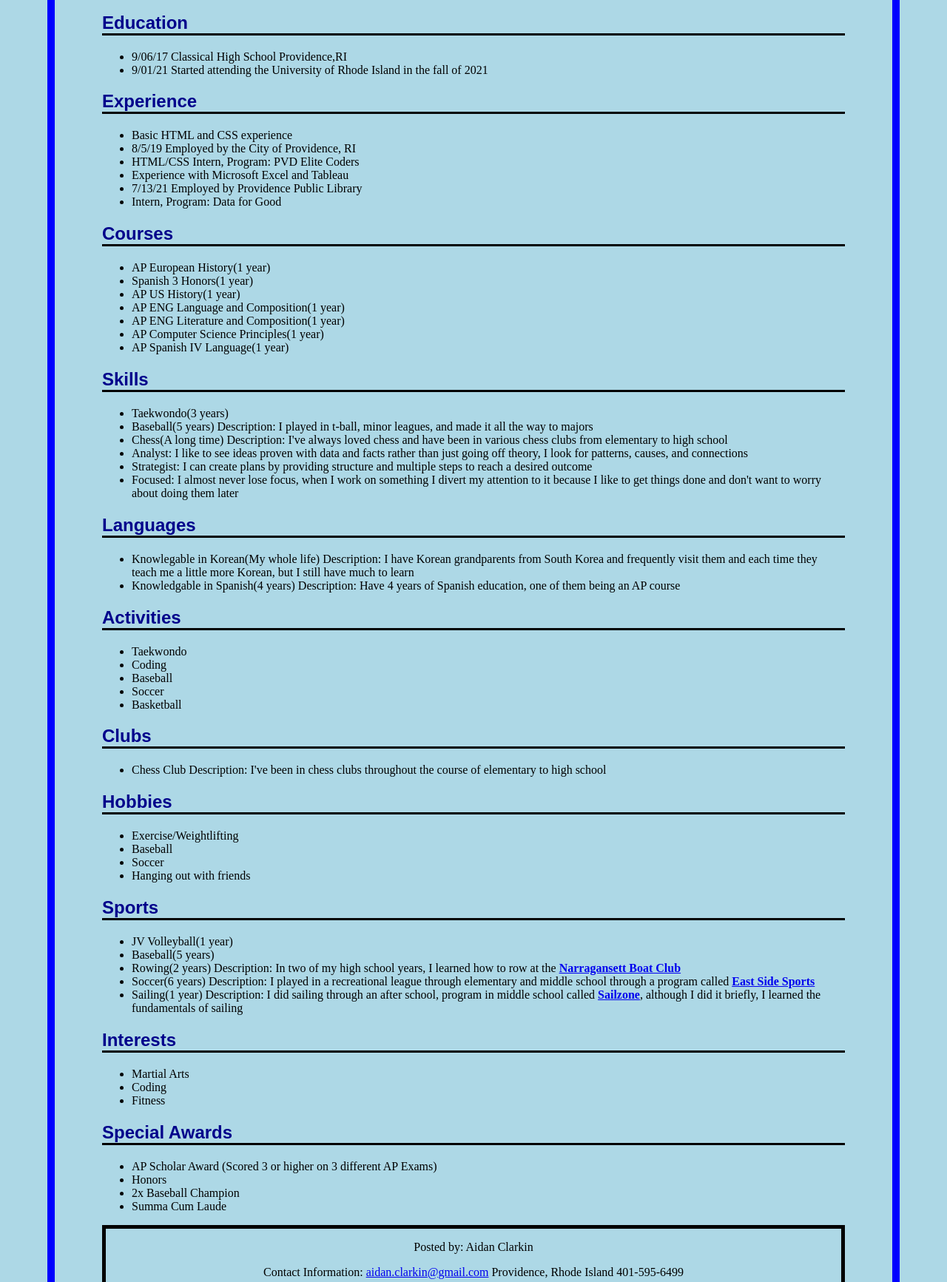
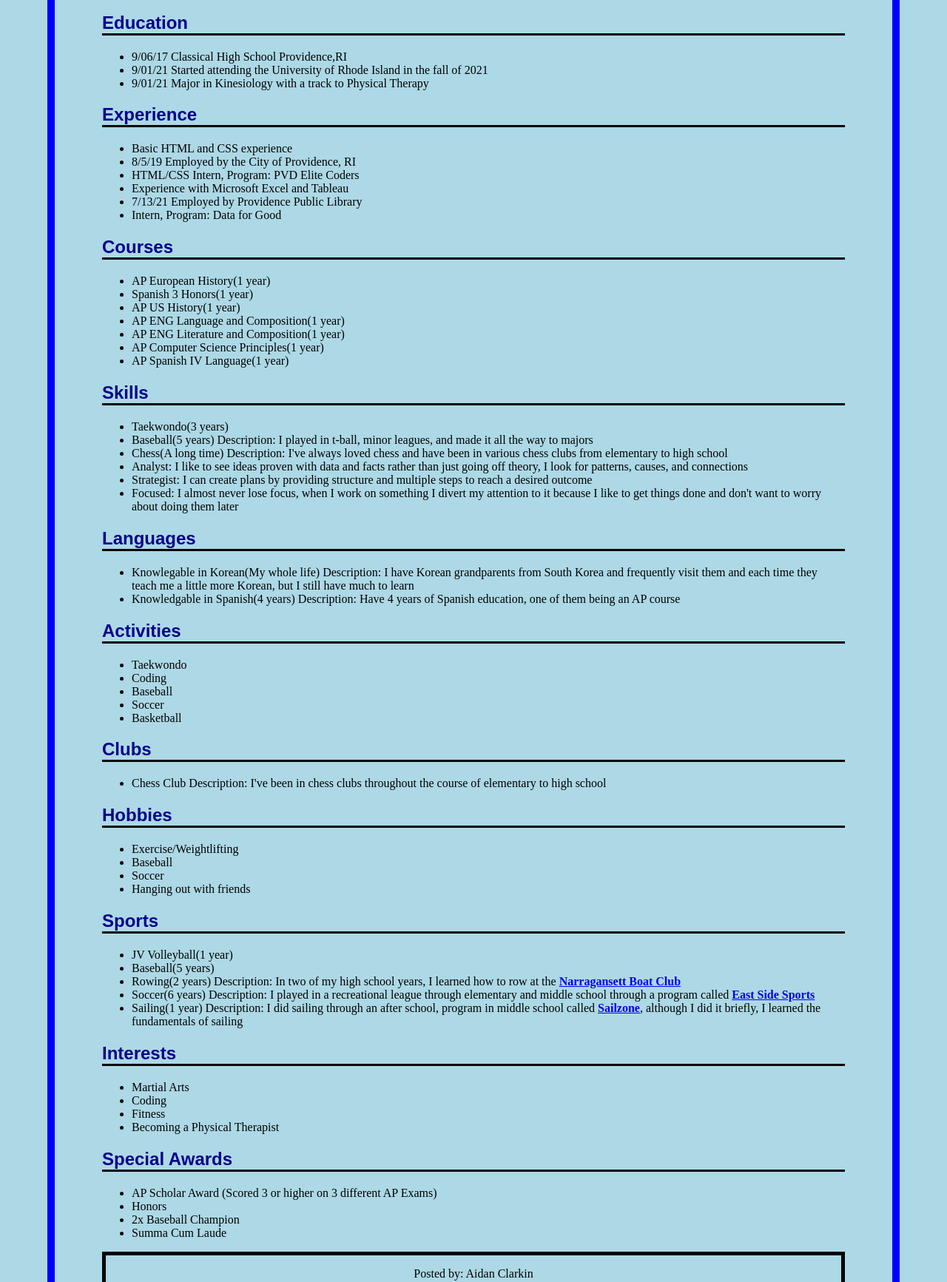
Before and after one commit to aidanc8/aidanc8.github.io, a plain HTML site: page index.html in a window 1280 px wide. Shown: the part 382-2115 px from the top of the page at 74% size. Drawn offline with Linux system fonts and the light colour scheme.

Commit message:
Update index.html

```diff
--- a/index.html
+++ b/index.html
@@ -20,6 +20,7 @@
     <ul>
         <li>9/06/17 Classical High School Providence,RI</li>
         <li>9/01/21 Started attending the University of Rhode Island in the fall of 2021</li>
+        <li>9/01/21 Major in Kinesiology with a track to Physical Therapy</li>
     </ul>
         <h2>Experience</h2>
     <ul>
@@ -88,6 +89,7 @@
         <li>Martial Arts</li>
         <li>Coding</li>
         <li>Fitness</li>
+        <li>Becoming a Physical Therapist</li>
     </ul>
     <h2>Special Awards</h2>
     <ul>
```
